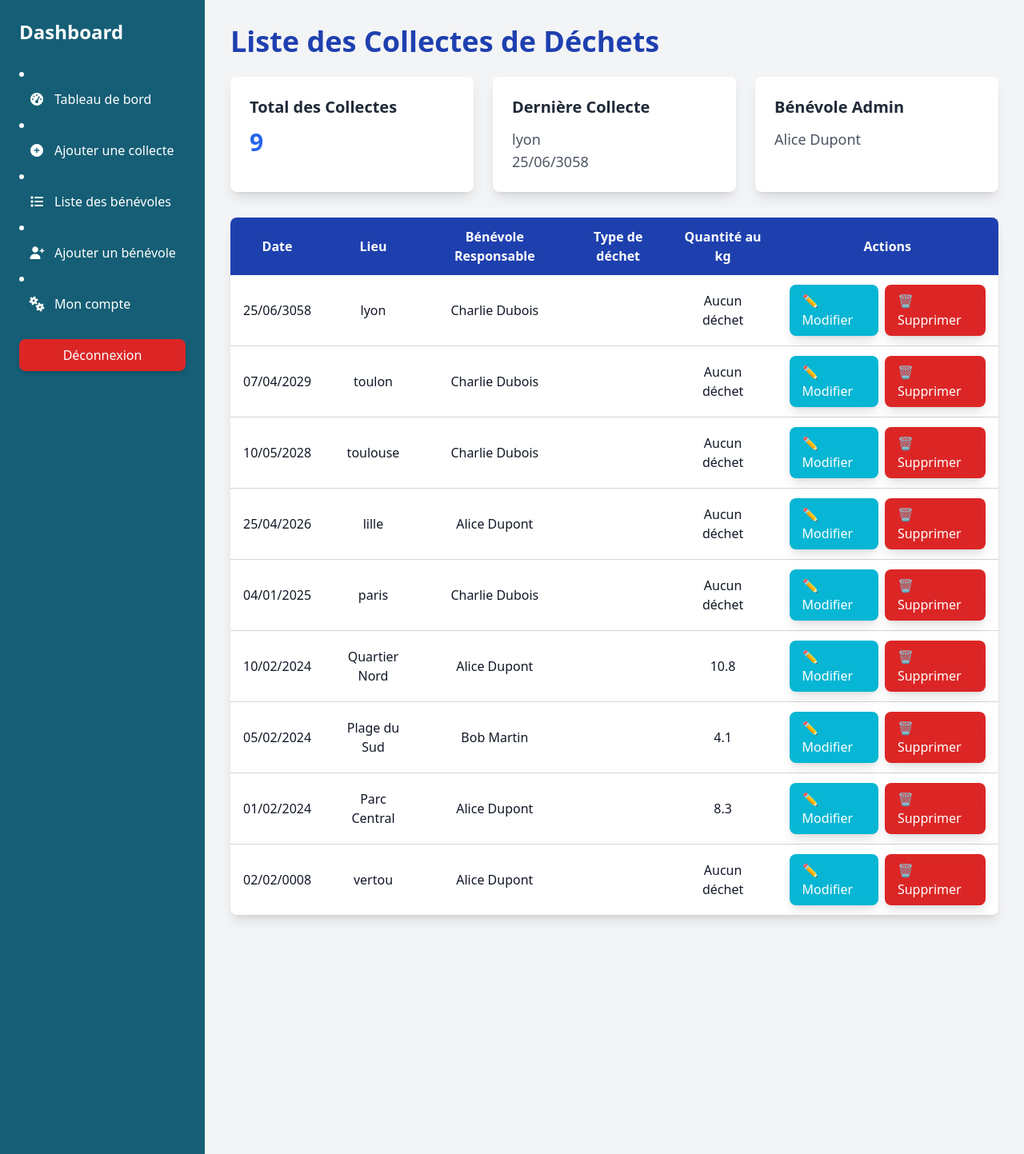
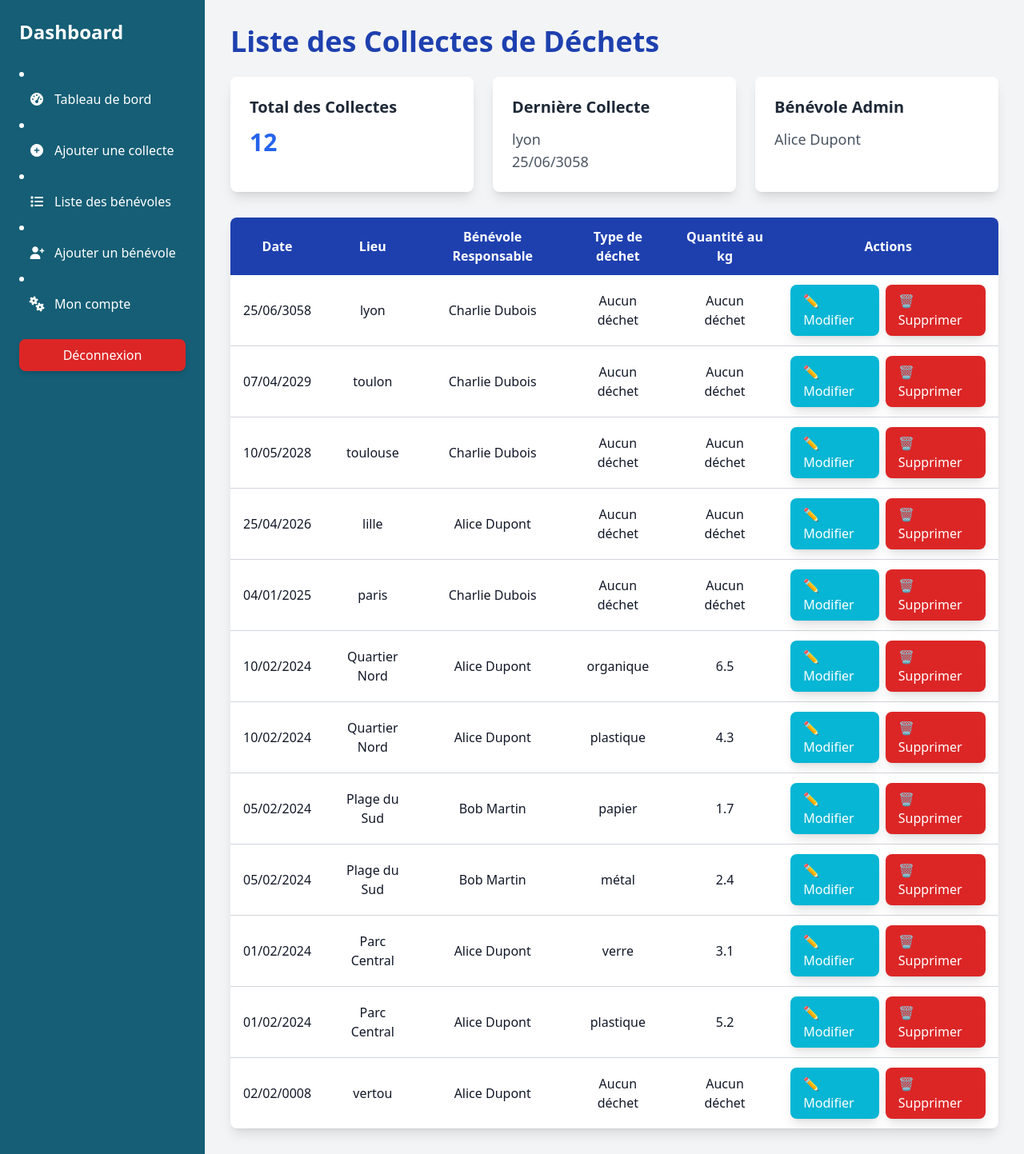
Before and after one commit to adatechschool/projet-backoffice-collecte-des-dechets-clean-coast, a PHP site: page /collection_list.php in a window 1280 px wide. Shown: the whole page at 80% size. Run offline with PHP 8.4, Linux system fonts and the light colour scheme; data comes from the database, SQL or seed files in the repository; a stand-in replaces the project's code that opens the database connection; some libraries are stand-ins or nearby versions.

Commit message:
ajout type dechet collection list

```diff
--- a/php/collection_list.php
+++ b/php/collection_list.php
@@ -3,11 +3,11 @@ require 'config.php';
 
 try {
     $stmt = $pdo->query("
-        SELECT c.id, c.date_collecte, c.lieu, b.nom, SUM(round(dc.quantite_kg,2)) AS total
+        SELECT c.id, c.date_collecte, c.lieu, b.nom, dc.type_dechet, SUM(round(dc.quantite_kg,2)) AS total
         FROM collectes c
         LEFT JOIN benevoles b ON c.id_benevole = b.id
         LEFT JOIN dechets_collectes dc ON c.id = dc.id_collecte
-        GROUP BY c.id, c.date_collecte, c.lieu, b.nom
+        GROUP BY c.id, c.date_collecte, c.lieu, b.nom, dc.type_dechet
         ORDER BY c.date_collecte DESC;
     ");
 
@@ -110,7 +110,7 @@ error_reporting(E_ALL);
                         <td class="py-3 px-4 text-center"><?= date('d/m/Y', strtotime($collecte['date_collecte'])) ?></td>
                         <td class="py-3 px-4 text-center"><?= htmlspecialchars($collecte['lieu']) ?></td>
                         <td class="py-3 px-4 text-center"><?= $collecte['nom'] ? htmlspecialchars($collecte['nom']) : 'Aucun bénévole' ?></td>
-                        <td class="py-3 px-4 text-center"></td>
+                        <td class="py-3 px-4 text-center"><?= $collecte['type_dechet'] ? htmlspecialchars($collecte['type_dechet']) : 'Aucun déchet' ?></td>
                         <td class="py-3 px-4 text-center"><?= $collecte['total'] ? htmlspecialchars($collecte['total']) : 'Aucun déchet' ?></td>
                         <td class="py-3 px-4 flex justify-end space-x-2">
                             <a href="collection_edit.php?id=<?= $collecte['id'] ?>" class="bg-cyan-500 hover:bg-cyan-600 text-white px-4 py-2 rounded-lg shadow-lg focus:outline-none focus:ring-2 focus:ring-blue-500 transition duration-200">
```
